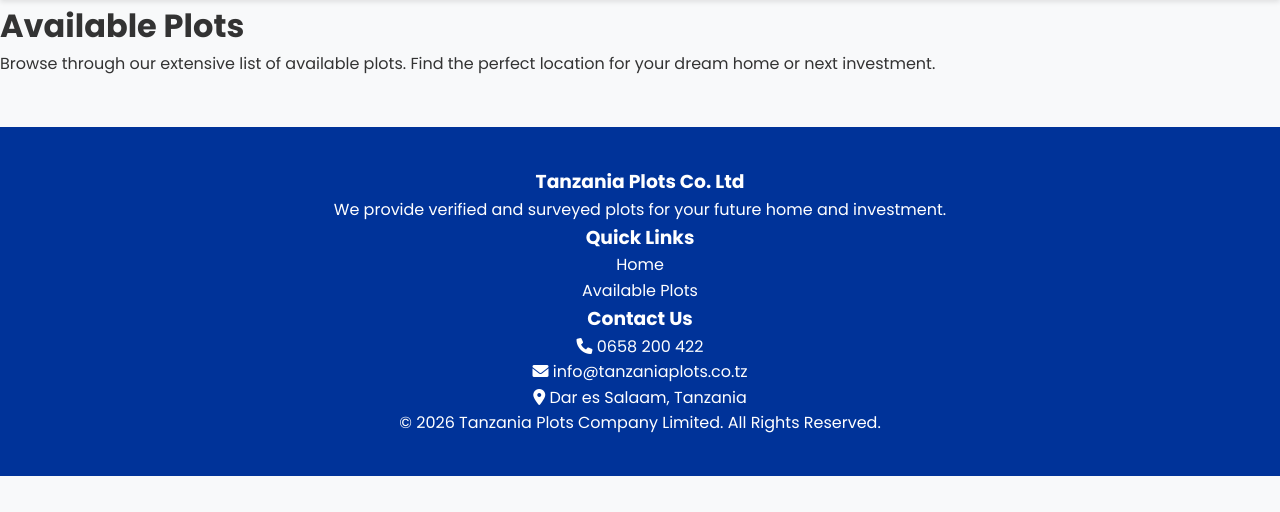
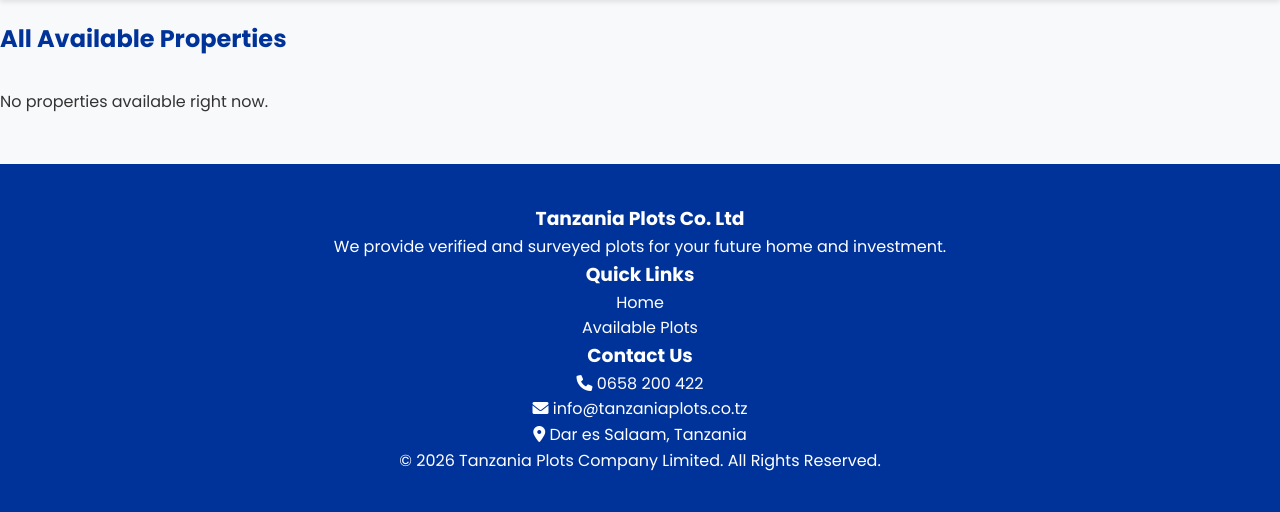
Before and after one commit to ngamilagaboniface-beep/tanzania_plots, a Flask app: page /properties in a window 1280 px wide. Shown: the part 81-593 px from the top of the page. Run offline with Flask 3, Linux system fonts and the light colour scheme.

Commit message:
Enhance properties display with new layout and details

```diff
--- a/templates/properties.html
+++ b/templates/properties.html
@@ -1,23 +1,25 @@
 {% extends "base.html" %}
 {% block content %}
-    <h1>Available Plots</h1>
-    <p>Browse through our extensive list of available plots. Find the perfect location for your dream home or next investment.</p>
-
-    <div class="plots-grid">
+<h2 style="color: var(--primary-blue); margin-top: 20px;">All Available Properties</h2>
+<div class="property-grid">
     {% for plot in plots %}
-            <div class="plot-card">
+    <div class="card">
         {% if plot.images %}
-                    <img src="{{ plot.images[0].url }}" alt="{{ plot.title }}" class="plot-card-image" style="width:100%; height:200px; object-fit:cover;">
+            <img src="{{ url_for('static', filename='uploads/' + plot.images[0].filename) }}" alt="Plot Image">
         {% else %}
-                    <div class="plot-image-placeholder"><i class="fas fa-map-marker-alt fa-3x"></i></div>
+            <div style="height:200px; background:#ddd; display:flex; align-items:center; justify-content:center;">No Image</div>
         {% endif %}
-                <div class="plot-details">
-                    <div class="plot-title">{{ plot.title }}</div>
-                    <div class="plot-location">{{ plot.location }}</div>
-                    <div class="plot-price">TZS {{ plot.price|format(',.0f') }}</div>
-                    <a href="{{ url_for('property_detail', plot_id=plot.id) }}" class="btn-detail">View Details</a>
+        <div class="card-content">
+            <h3>{{ plot.title }}</h3>
+            <p><i class="fa fa-location-dot"></i> {{ plot.location }}</p>
+            <p>Size: {{ plot.sqm_size }} Sqm</p>
+            <p>Status: <strong style="color: {% if plot.status == 'Available' %}green{% else %}var(--primary-red){% endif %};">{{ plot.status }}</strong></p>
+            <p class="price-tag">TZS {{ "{:,.0f}".format(plot.price) }}</p>
+            <a href="{{ url_for('property_detail', plot_id=plot.id) }}" class="btn btn-blue" style="width:100%; text-align:center; margin-top:15px;">View Details</a>
         </div>
     </div>
+    {% else %}
+    <p>No properties available right now.</p>
     {% endfor %}
 </div>
 {% endblock %}
```
Lines whose indentation alone changed are shown as unchanged.
